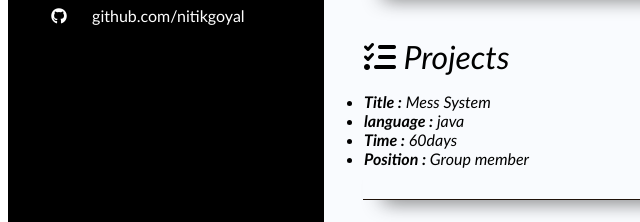
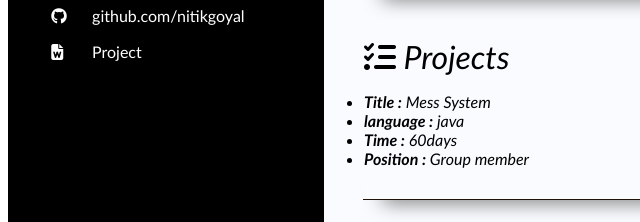
Before and after one commit to nitikgoyal/resume, a plain HTML site: page index.html in a window 1280 px wide. Shown: the part 544-766 px from the top of the page, 0-640 px from the left. Drawn offline with Linux system fonts and the light colour scheme.

Commit message:
update index file

```diff
--- a/index.html
+++ b/index.html
@@ -1,3 +1,4 @@
+
 <!DOCTYPE html>
 <html lang="en" dir="ltr">
   <head>
@@ -30,7 +31,11 @@
       <td> <i class="fab fa-github"></i></td>
 <td><a href="github.com/nitikgoyal">github.com/nitikgoyal</a></td>
 </tr>
-
+    <tr>
+      <td><i class="fas fa-file-word"></i>
+        </td>
+<td><a href="https://nitikgoyal.github.io/assessment-project/">Project</a></td>
+</tr>
 
 
     <tr>
```
